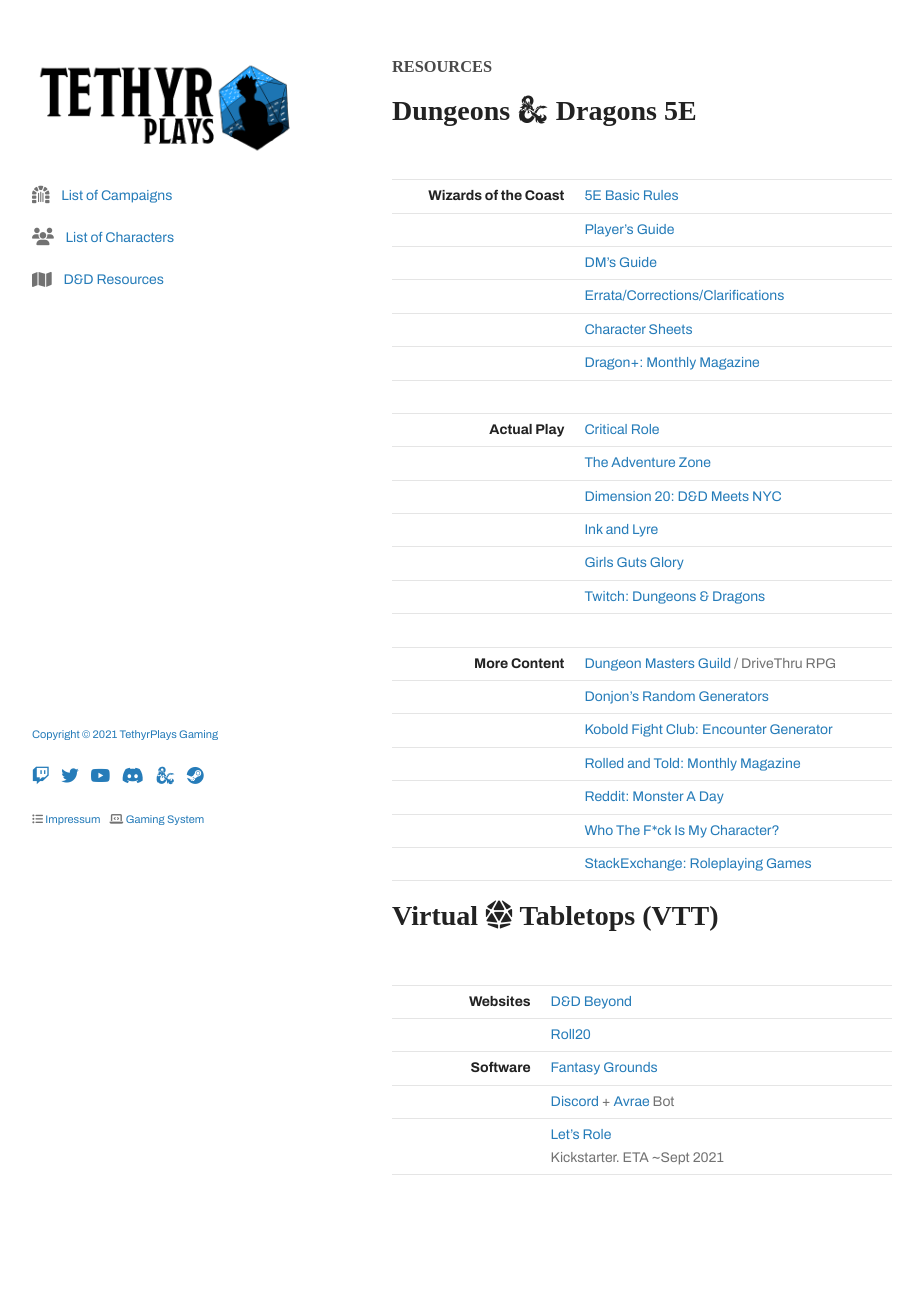
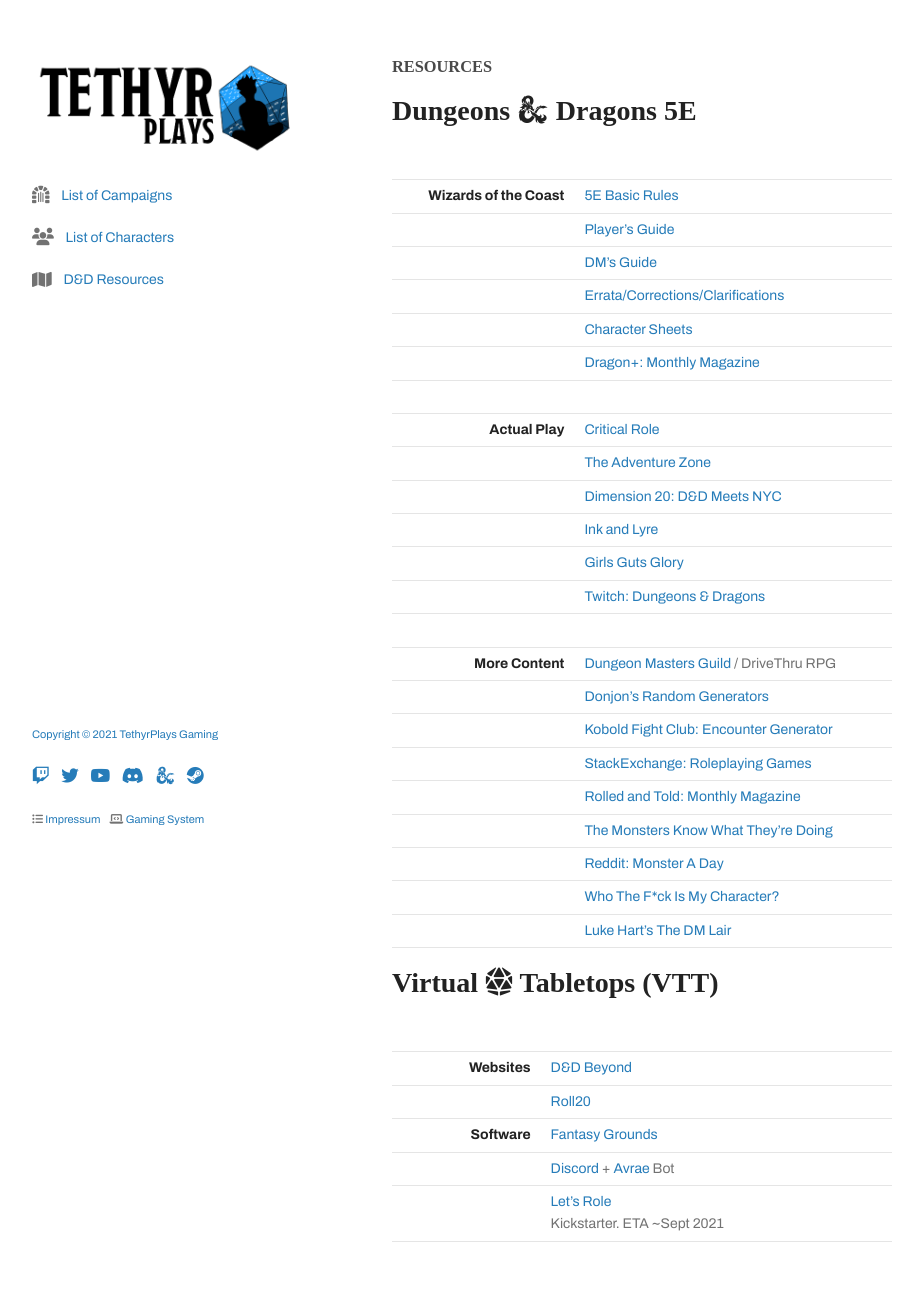
Before and after one commit to tethyrplays/tethyrplays, a Jekyll site: the page built from resources/index.md, in a window 1280 px wide. Shown: the whole page, without its empty margins (178-1101 px from the left). Built offline with Jekyll 4.4.1, drawn with Linux system fonts in a browser that asks for light colours; nearby versions of some CDN libraries; some web fonts are replaced; our own code applies the rules of GitHub Pages for plain Markdown files; the repository's description, which GitHub fills in, is left out; before the commit the page ends 1245 px from its top, so only the background shows below that.

Commit message:
Update index.md

```diff
--- a/resources/index.md
+++ b/resources/index.md
@@ -21,10 +21,13 @@
 | **More Content** | [Dungeon Masters Guild](https://www.dmsguild.com/) / DriveThru RPG |
 | | [Donjon's Random Generators](http://donjon.bin.sh/) |
 | | [Kobold Fight Club: Encounter Generator](http://kobold.club/fight/#/encounter-builder) |
-| | [Rolled and Told: Monthly Magazine](https://www.rolledandtold.com/)
+| | [StackExchange: Roleplaying Games](https://rpg.stackexchange.com/) |
+| | [Rolled and Told: Monthly Magazine](https://www.rolledandtold.com/) |
+| | [The Monsters Know What They're Doing](https://www.themonstersknow.com/) |
 | | [Reddit: Monster A Day](https://www.reddit.com/r/monsteraday/) |
 | | [Who The F*ck Is My Character?](https://whothefuckismydndcharacter.com/) |
-| | [StackExchange: Roleplaying Games](https://rpg.stackexchange.com/) |
+| | [Luke Hart's The DM Lair](https://www.thedmlair.com/) |
+
 
 # Virtual <i class="fas fa-dice-d20"></i> Tabletops (VTT)
 
```
